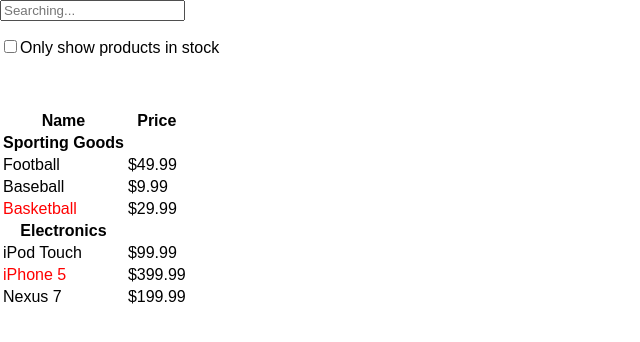
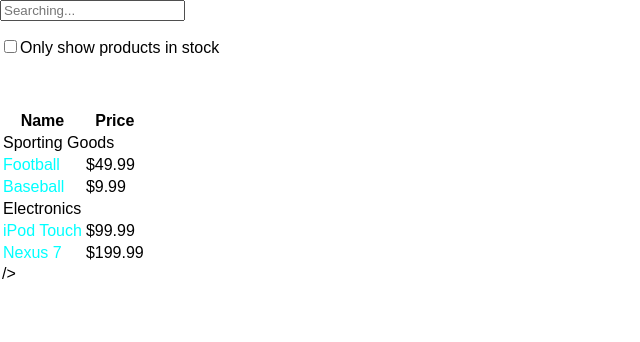
Before and after one commit to MatchaYi/React, a React (Create React App) app: page / in a window 1280 px wide. Shown: the top 342 px of the page, without its empty margins (0-640 px from the left). Built offline with nearby package versions, Linux system fonts and the light colour scheme.

Commit message:
a new implmentation of `ThingkingInReact`

```diff
--- a/package.json
+++ b/package.json
@@ -4,7 +4,8 @@
   "private": true,
   "dependencies": {
     "react": "^15.4.2",
-    "react-dom": "^15.4.2"
+    "react-dom": "^15.4.2",
+    "underscore": "^1.8.3"
   },
   "devDependencies": {
     "react-scripts": "0.9.5"
--- a/src/components/12-ThingkingInReact.1.js
+++ b/src/components/12-ThingkingInReact.1.js
@@ -1,5 +1,5 @@
 import React, {Component} from 'react';
-
+import _ from 'underscore';
 
 class SearchBar extends Component {
     constructor (props) {
@@ -28,23 +28,25 @@
     }
 }
 function  Products (props) {
-    const data = props.data;
-    const isStock = props.isStock;
-    const searchText = props.searchText;
+    const categorized_prods = _.groupBy(props.data, prod => prod.category);
+    const categories = Object.keys(categorized_prods);
     return (
         <tbody>
-            <tr><th>{data[0].category}</th></tr>
-            {data.filter(item => isStock ? item.stocked : true)
-            .filter(item => item.name.toLowerCase().indexOf(searchText) > -1 || item.price.indexOf(searchText) > -1)
-            .map(item => {
-                const color = item.stocked === true ? '' : 'red';
-                return (
-                    <tr key={item.name}>
-                        <td style={{color:color}}>{item.name}</td>
-                        <td>{item.price}</td>
-                    </tr>
-                )
-            })}
+        {
+               categories.map(category =>
+                  [<tr><td colSpan='2'>{category}</td></tr>].concat(
+                      categorized_prods[category].map(prod => {
+                          let color = prod.stock ? '': 'cyan';
+                          return (
+                              <tr key={prod.name}>
+                                  <td style={{color}}>{prod.name}</td>
+                                  <td>{prod.price}</td>
+                              </tr>
+                          );
+                      })
+                  )
+               )
+        }
         </tbody>
     )
 }
@@ -59,9 +61,10 @@
 ];
 class ProductTable extends Component {
     render () {
-        const datas = dataJson;
         const isStock = this.props.isStock;
         const searchText = this.props.searchText;
+        const datas = dataJson.filter(prod => isStock || prod.stocked)
+                              .filter(prod => prod.name.indexOf(searchText) !== -1);
         return (
             <table>
                 <thead>
@@ -70,13 +73,7 @@
                         <th>Price</th>
                     </tr>
                 </thead>
-                <Products isStock={isStock}
-                data={datas.filter(item => item.category==='Sporting Goods')}
-                searchText={searchText}
-                />
-                <Products isStock={isStock}
-                data={datas.filter(item => item.category==='Electronics')}
-                searchText={searchText}
+                <Products data={datas}/>
                 />
             </table>
         )
```
